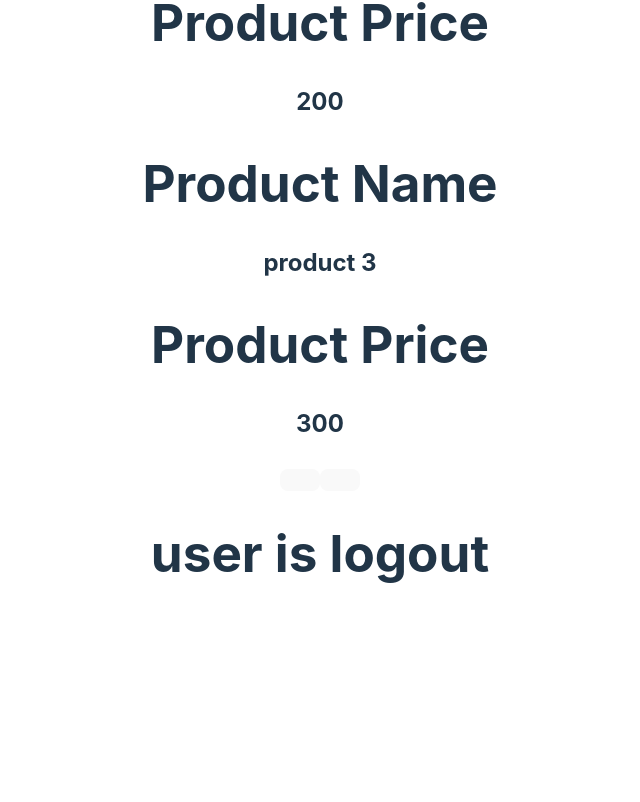
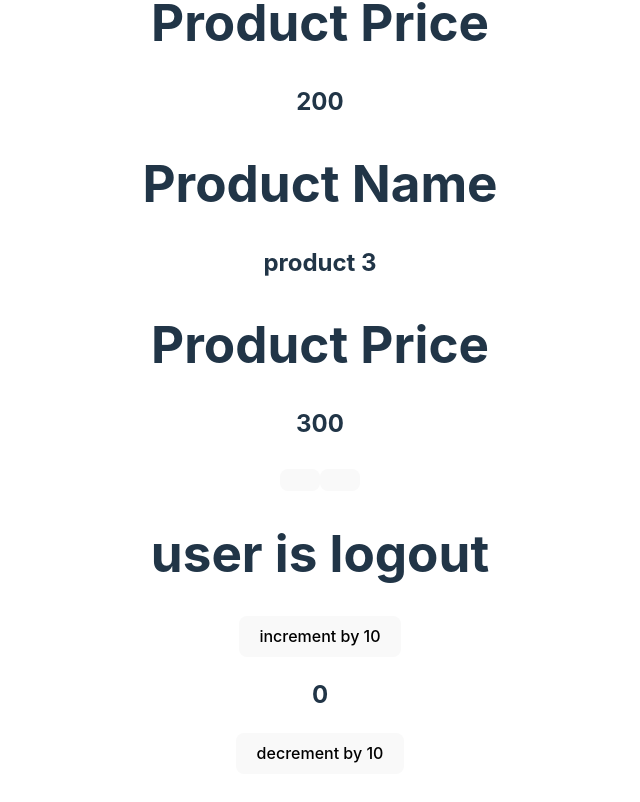
Before and after one commit to Mhmdyasser33/react-typescript-tutorial, a React (Vite) app: page / in a window 1280 px wide. Shown: the part 1064-1866 px from the top of the page, without its empty margins (320-960 px from the left). Before the commit the page ends 1712 px from the top, so only its background shows below. Built offline with nearby package versions, Linux system fonts and the light colour scheme.

Commit message:
how to deal with useReducer

```diff
--- a/src/App.tsx
+++ b/src/App.tsx
@@ -8,6 +8,7 @@
 import Main from './components/Main'
 import ProductOb from './components/ProductOb'
 import LoggedIn from './components/LoggedIn'
+import Counter from './components/Counter'
 function App() {
  /*  const loginUserDetails = [
     {
@@ -58,6 +59,7 @@
  <Main cssStyle={{fontSize : "30px" , color : "red" , border : "1px solid green"}}/>
    <ProductOb products={Products}/>
    <LoggedIn/>
+   <Counter/>
 </div>
   )
 }
--- /dev/null
+++ b/src/components/Counter.tsx
@@ -0,0 +1,55 @@
+import { useReducer } from "react";
+
+const initialState = {
+  count: 0,
+};
+
+
+type stateProps = {
+  count: number,
+};
+
+
+type actionProps = {
+  type: string,
+  payload: number,
+};
+
+// This is the reducer function. It takes the current state and an action as input, and returns the new state.
+const reducer = (state: stateProps, action: actionProps) => {
+  // Switch on the action type.
+  switch (action.type) {
+  // If the action type is "INCREMENT", increment the count by the payload.
+  case "INCREMENT": {
+    return {
+      count: state.count + action.payload,
+    };
+  }
+  // If the action type is "DECREMENT", decrement the count by the payload.
+  case "DECREMENT": {
+    return {
+      count: state.count - action.payload,
+    };
+  }
+  // If the action type is not recognized, return the current state.
+  default:
+    return state;
+  }
+};
+
+// This is the Counter component. It uses the useReducer hook to manage the state of the counter.
+const Counter = () => {
+  // Get the current state and dispatch function from the useReducer hook.
+  const [state, dispatch] = useReducer(reducer, initialState);
+
+  // Return the UI of the counter.
+  return (
+    <div>
+
+      <button onClick={() => dispatch({type: "INCREMENT", payload: 10})}>increment by 10</button>
+      <h2>{state.count}</h2>
+      <button onClick={() => dispatch({type: "DECREMENT", payload: 10})}>decrement by 10</button>
+    </div>
+  );
+};
+export default Counter;
```
